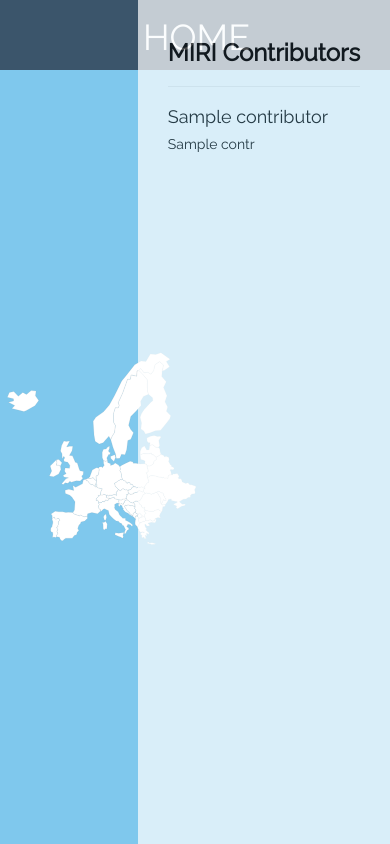
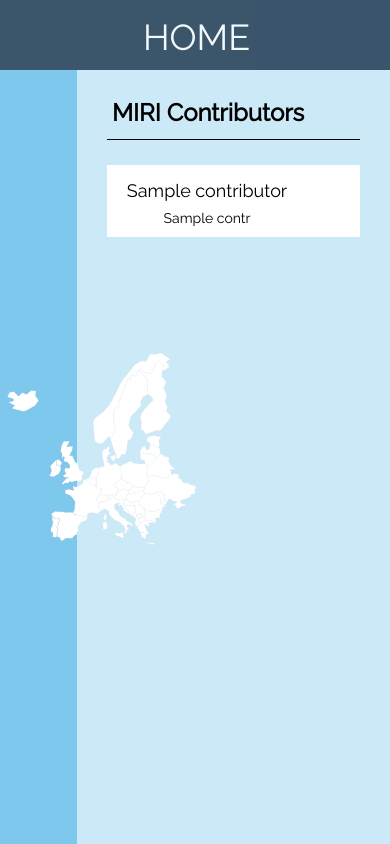
Before and after one commit to Joe-Barrett/miri-pr-web-app, a Flask app: template src/templates/index.html in a window 390 px wide. Run offline with Flask 2, Linux system fonts and the light colour scheme; the template is opened without the code that fills it: most values are stand-ins (such as "Sample title", 1, 10 or a date in 2020); parts of the project's set-up code (start-up, migrations or seed data) failed here and were passed over; some libraries are stand-ins or nearby versions.

Commit message:
Updated CSS

```diff
--- a/src/static/css/style.css
+++ b/src/static/css/style.css
@@ -82,12 +82,14 @@
 /* Contributors Sidebar */
 
 	.col-md-4.sidebar{
-      background-color:#FFFFFF;
-			opacity: 0.7;
+		background-color: rgba(255,255,255, 0.6);
     position: absolute;
     top: 0;
     bottom: 0;
     right: 0;
+		height: auto;
+		overflow: scroll;
+
 	}
 
 	.wrap {
@@ -103,22 +105,102 @@
 		padding: 0;
 	}
 
+		/* Sidebar Header */
+
+		.svg-inline--fa.fa-arrow-circle-left{
+			font-size: 30px;
+			width: 10%;
+			margin-top: 5%;
+			float: left;
+		}
+
+		.svg-inline--fa.fa-arrow-circle-left path{
+			fill: #000000;
+		}
+
 		.container h3{
 			text-align: center;
 			font-weight: bold;
+			width: 80%;
+			float: left;
+			padding-top: 10px;
+			margin-bottom: 5%;
 		}
 
-	hr{
-		border-width: 1px !important;
-		border-color: #EEEEEE !important;
+		.sidebar hr{
+			border-top: 1px solid #000000 !important;
+			width: 100%;
 		}
 
+		/* ---------- */
+
+		/* Contributors Information */
+
 		section{
-	  height: 200px;
-
+			height: auto;
 		}
 
-	/* ----------- */
+		#contributors div{
+			display: inline-block;
+			margin: 2% 0 2% 0;
+			border: solid 1px #FFFFFF;
+			background-color: #FFFFFF;
+		}
+
+		#contributors h4{
+			margin-bottom: 0%;
+			padding-top: 2%;
+		}
+
+		#contributors h4, #contributors h5, p.location{
+			text-align: center;
+			width: 75%;
+			float: left;
+			margin-left: 2%;
+		}
+
+		.flags img{
+			height: 20%;
+			width: 20%;
+			float: left;
+		}
+
+		div.description{
+			display: none;
+			float: left;
+			text-align: justify;
+			margin: 2% !important;
+			box-shadow: none !important;
+		}
+
+		.svg-inline--fa.fa-angle-left, .svg-inline--fa.fa-angle-right{
+			font-size: 30px;
+		}
+
+		.svg-inline--fa.fa-angle-left path, .svg-inline--fa.fa-angle-right path{
+			fill: #000000;
+		}
+
+		.parts img{
+			margin: 0;
+			display: none;
+		}
+
+		/* ---------- */
+
+			/* Responsive Contributors Sidebar */
+
+			@media only screen and (max-width:991px) {
+				.col-md-4.sidebar{
+					top: 70px;
+				}
+
+				.col-md-4.sidebar #button{
+					display: none;
+				}
+			}
+
+			/* ---------- */ß
 
 /* ---------- */
 
@@ -127,14 +209,19 @@
 	/* Admin Sidebar */
 
 		.col-md-4.side{
-			height: 100vh;
-			background-color: #34495E;
-			color: #FFFFFF;
+			height: 100vh !important;
+			background-color: #34495E !important;
+			color: #FFFFFF !important;
 		}
 
 		.sideHeader h3, .sideHeader p{
 			text-align: center;
 			font-family: 'Raleway', sans-serif;
+		}
+
+		hr{
+			border-width: 1px !important;
+			border-color: #EEEEEE !important;
 		}
 
 		.sideHeader h3{
```
Also changed, not shown: other parts of src/static/css/style.css (+70 -5 lines). Lines whose indentation alone changed are shown as unchanged.
